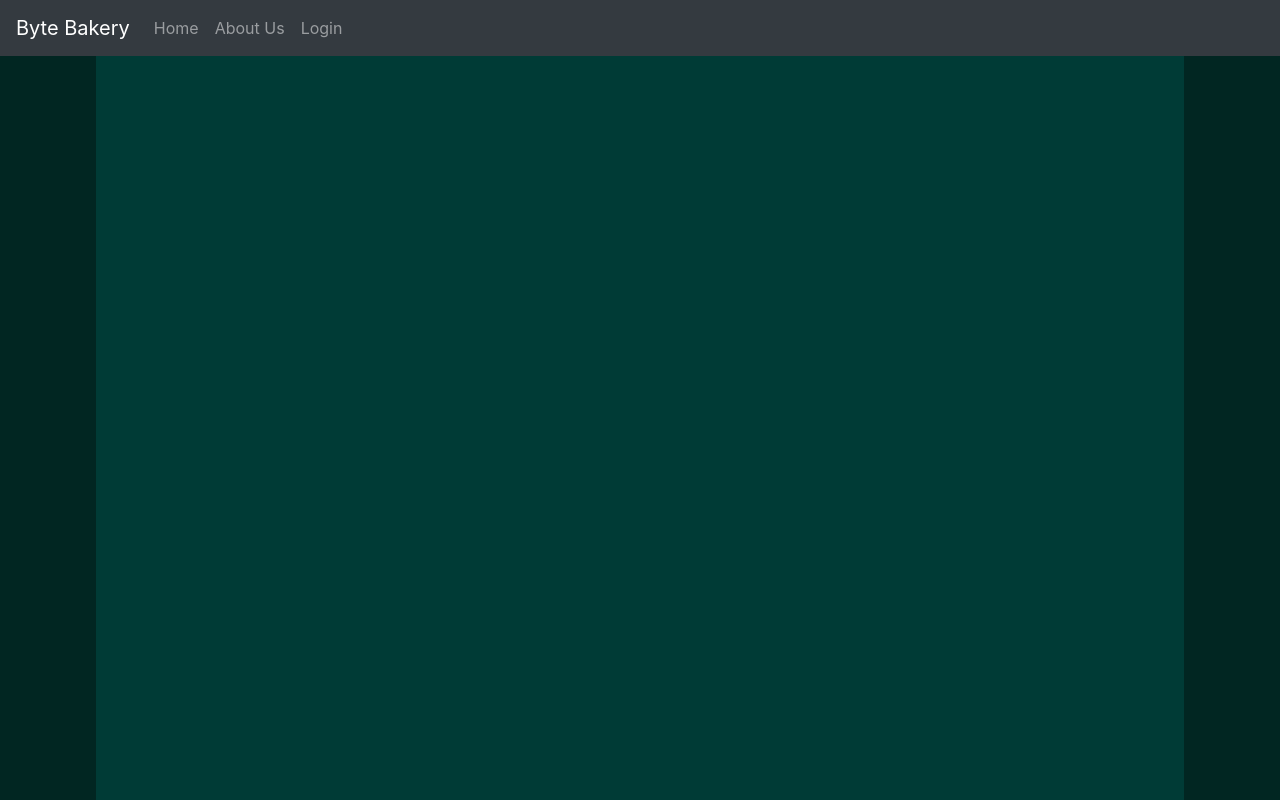
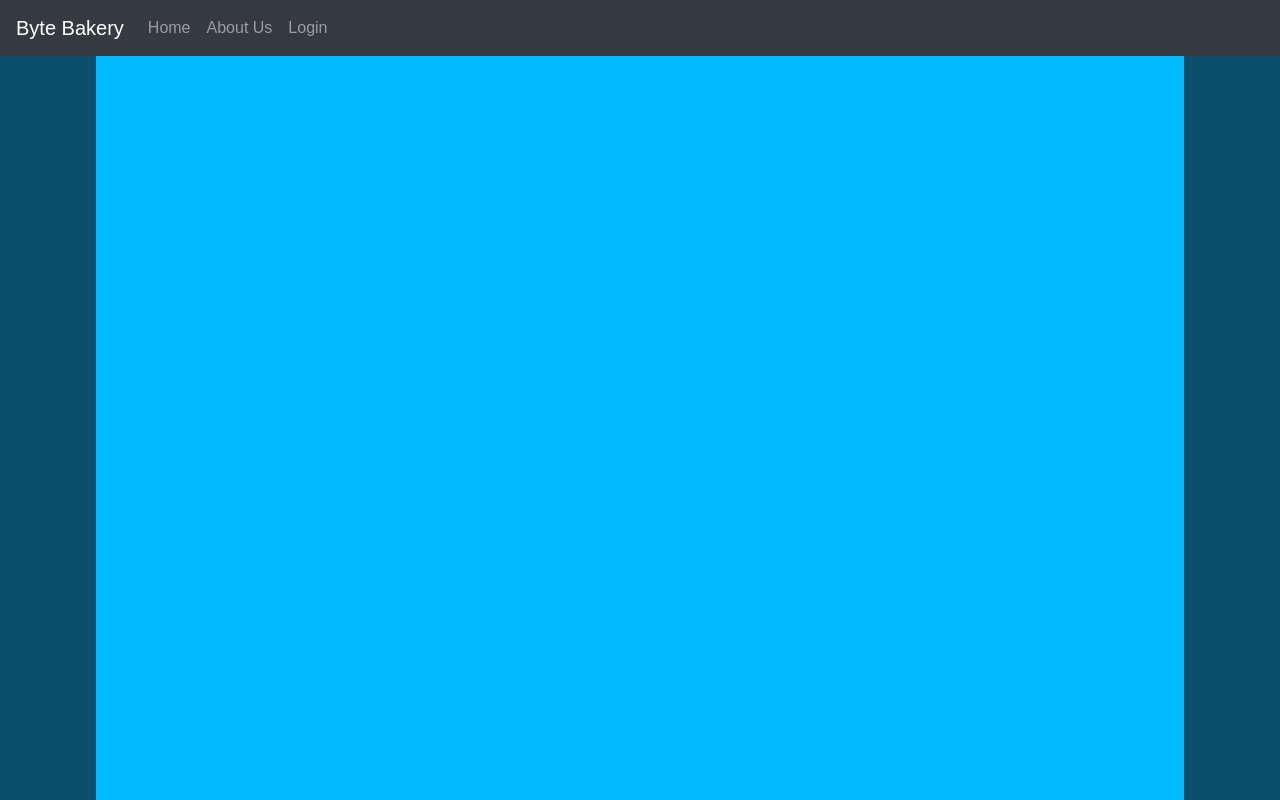
Before and after one commit to p0pd0c/cs008_final, a PHP site: page /top.php in a window 1280 px wide. Run offline with PHP 8.4, Linux system fonts and the light colour scheme.

Commit message:
changed theme cause ben doesnt like it

```diff
--- a/css/custom.css
+++ b/css/custom.css
@@ -11,18 +11,20 @@ main {
 
 /* Styling that applies to all pages */
 body {
-  background-color: #012622;
+  background-color: #0b4f6c;
+  font-family: sans-serif;
 }
 body main.container-fluid {
-  color: #e98a15;
-  background-color: #003b36;
+  color: #757575;
+  background-color: #01baff;
   width: 85%;
   height: 100%;
+  font-weight: 600;
 }
 
 #login {
   display: block;
-  background-color: #012622;
+  background-color: #0b4f6c;
 }
 
 /* Nav bar */
```
Also changed, not shown: css/sass.sass (+8 -6 lines), 1 other file.
